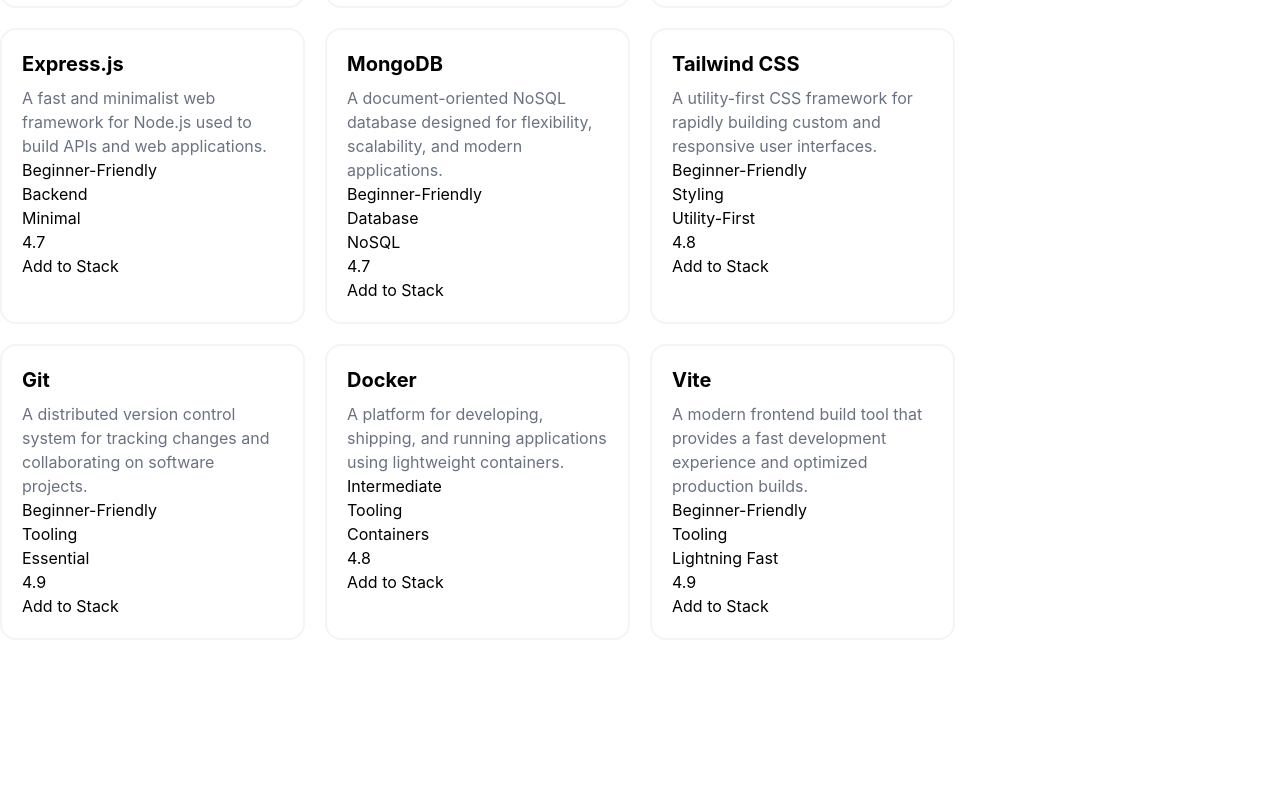
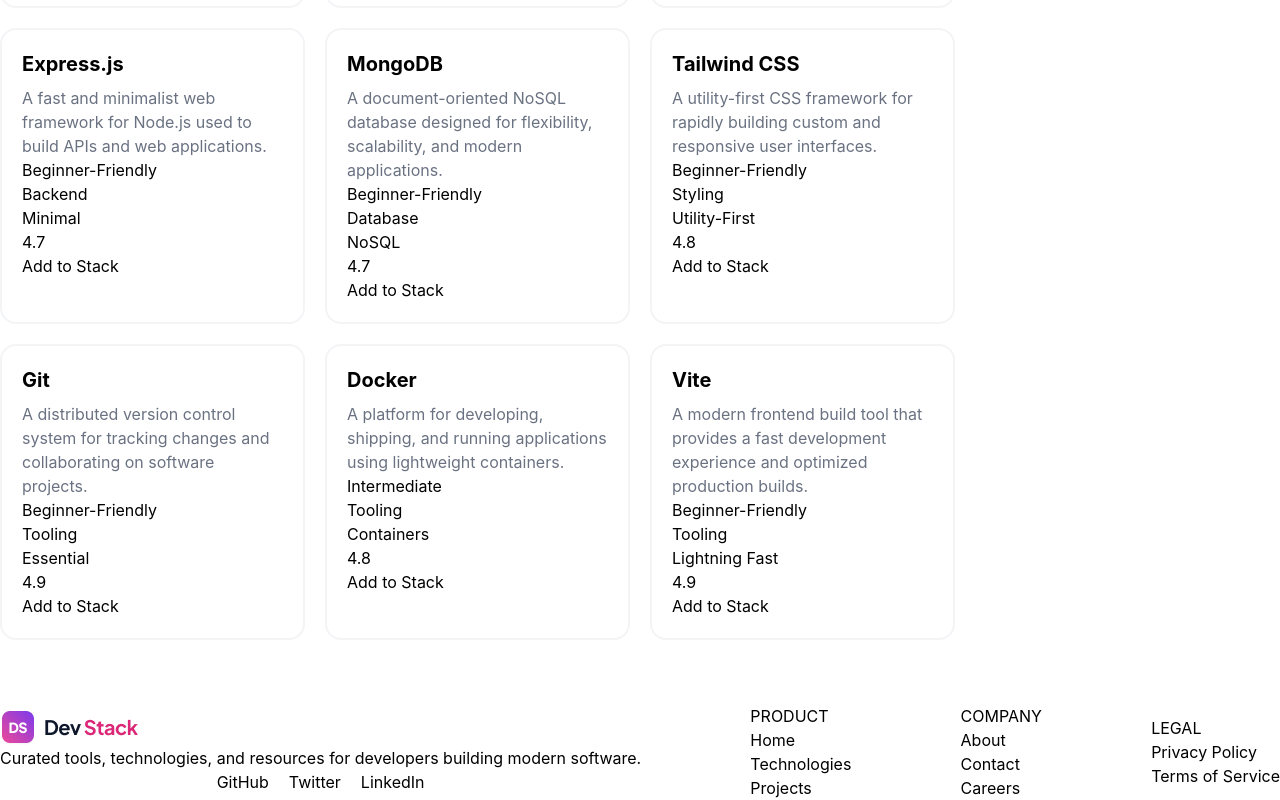
Before and after one commit to simasanjida8-png/B14-A05-Devstack, a React (Vite) app: page / in a window 1280 px wide. Shown: the part 1774-2574 px from the top of the page. Before the commit the page ends 2454 px from the top, so only its background shows below. Built offline with nearby package versions, Linux system fonts and the light colour scheme.

Commit message:
make navbar sticky

```diff
--- a/src/component/shared/Footer.tsx
+++ b/src/component/shared/Footer.tsx
@@ -1,10 +1,58 @@
-
+import Logo from '../../assets/logo-text.png'
 
 const Footer = () => {
     return (
-        <div>
+       <footer className="pt-6 bg-[#FFFFFF] ">
+        <div  className="  container mx-auto flex justify-between items-center">
+            <div>
+                <img src={Logo} alt="Dev Stack" />
 
+                <p>Curated tools, technologies, and resources for developers building
+                   modern software.</p>
+                   <ul className='flex justify-center items-center gap-5'>
+                    <li>
+                        <a href="#">GitHub</a>
+                    </li>
+                    <li>
+                        <a href="#">Twitter</a>
+                    </li>
+                    <li>
+                        <a href="#">LinkedIn</a>
+                    </li>
+                   </ul>
+            </div>
+
+            <div>
+                <h2>PRODUCT</h2>
+
+                <ul>
+                    <li>Home</li>
+                    <li>Technologies</li>
+                    <li>Projects</li>
+                </ul>
+            </div>
+
+
+            <div>
+                <h2>COMPANY</h2>
+                <ul>
+                    <li>About</li>
+                    <li>Contact</li>
+                    <li>Careers</li>
+                </ul>
+
+            </div>
+            <div>
+                <h2>LEGAL</h2>
+                <ul>
+                    <li>Privacy Policy</li>
+                    <li>Terms of Service</li>
+
+                </ul>
+
+            </div>
         </div>
+       </footer>
     );
 };
 
--- a/src/component/shared/Navbar.tsx
+++ b/src/component/shared/Navbar.tsx
@@ -2,7 +2,7 @@
 
 const Navbar = () => {
     return (
-       <nav className="pt-6 bg-[#FFFFFF] ">
+       <nav className=" sticky top-0 z-50 pt-6 bg-[#FFFFFF] ">
         <div className="  container mx-auto flex justify-between items-center">
             <div>
                 <a href="#">
```
